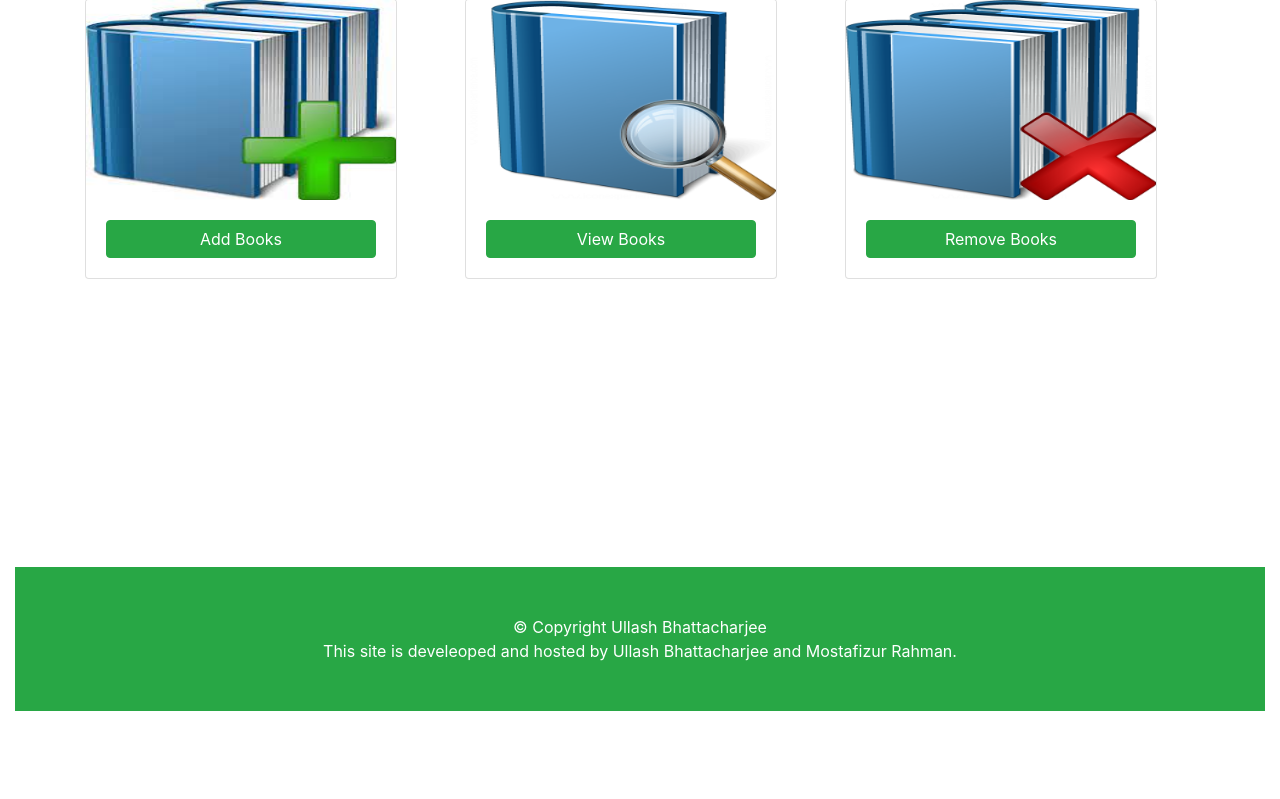
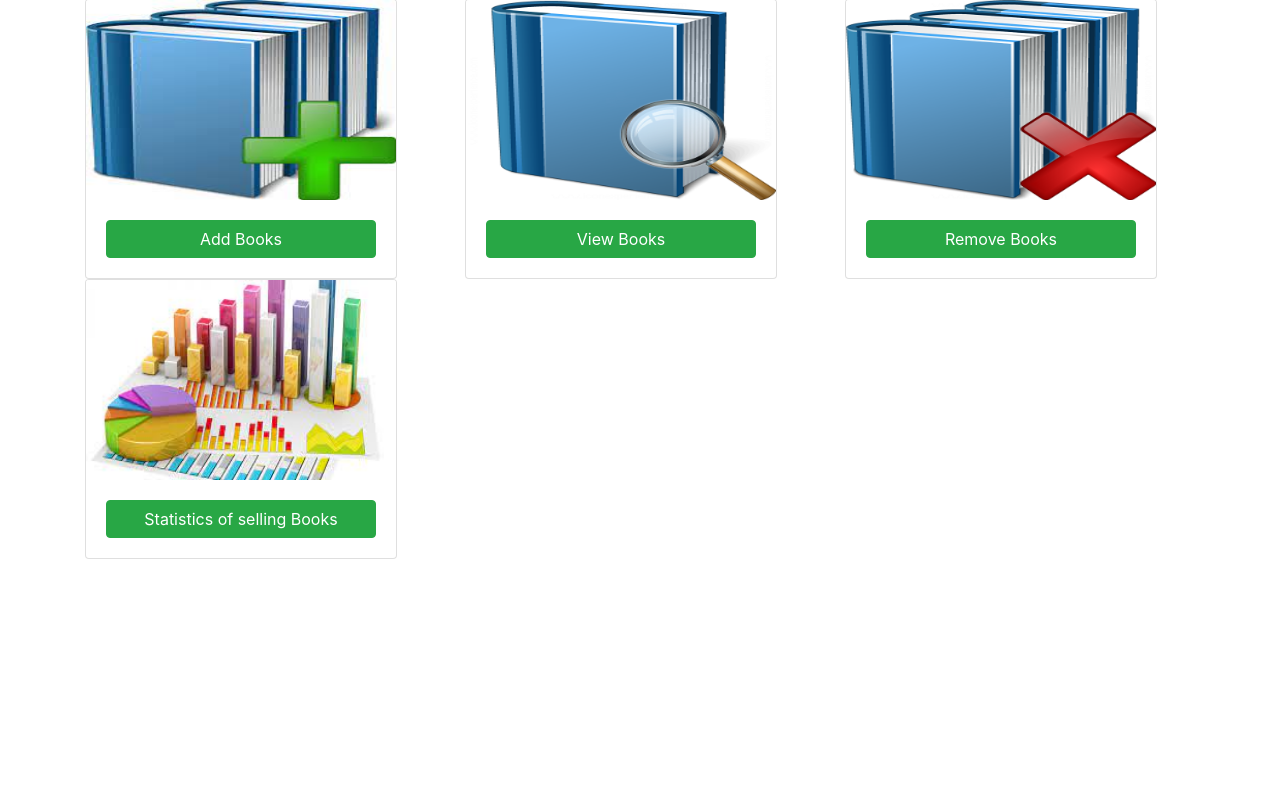
Before and after one commit to turjo997/e-BookCart, a PHP site: page /admin/manageBooks.php in a window 1280 px wide. Shown: the part 229-1028 px from the top of the page. Before the commit the page ends 940 px from the top, so only its background shows below. Run offline with PHP 8.4, Linux system fonts and the light colour scheme; the visitor is signed in with stand-in values (Sample User, id 1).

Commit message:
Update manageBooks.php

```diff
--- a/admin/manageBooks.php
+++ b/admin/manageBooks.php
@@ -57,8 +57,28 @@
 
       </div>
 
+      <div class="col-lg-4 d-block d-lg-flex">
+
+                     <div class="card  width: 18rem text-center">
+
+                         <img style="width: 310px" class = 'card-img-top' src="images/stats.jpg" alt="card-image" height="200" >
+
+                              <div class="card-body">
+                                  <a style = "width:100%" class= "btn btn-success  card-link stretched-link" target="_blank" href="stats.php">Statistics of selling Books</a>
+                             </div>
+
+                       </div>
+
+      </div>
+
+
+
    </div>
+
+
    </section>
+
+
 
 
 
```
